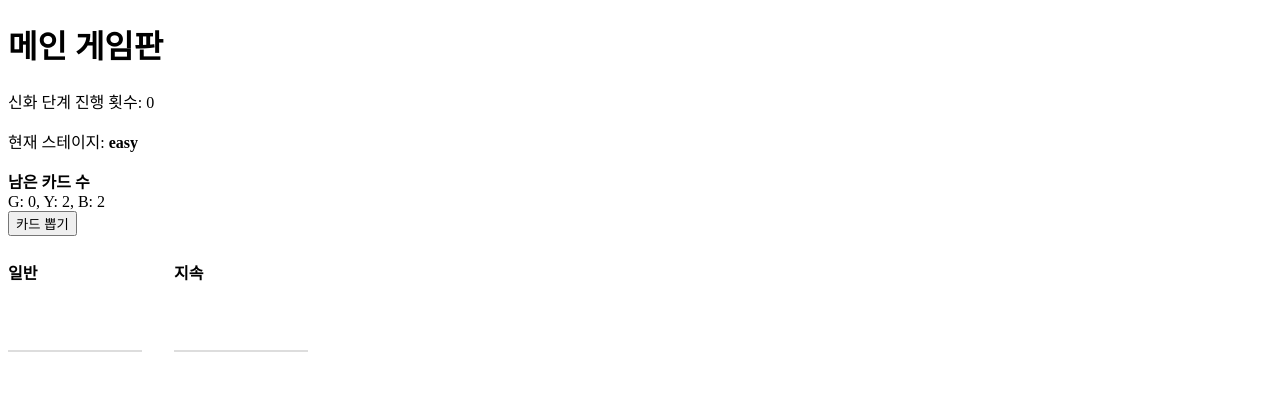
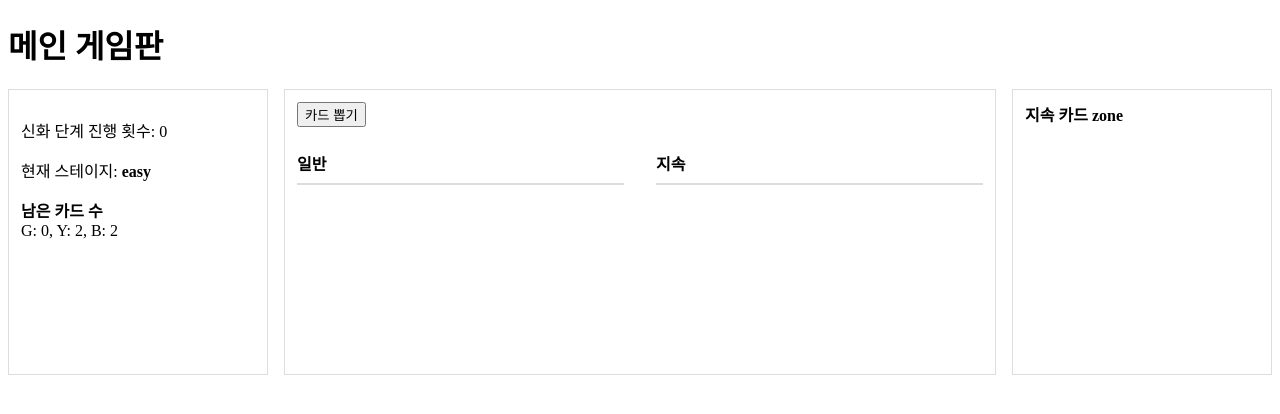
Before and after one commit to CCTTBG/elder, a Vue app: page /boss/1 in a window 1280 px wide. Shown: the top 414 px of the page. Built offline with nearby package versions, Linux system fonts and the light colour scheme.

Commit message:
메임 게임판 기존 와이어프레임에 맞게 css 변경

```diff
--- a/src/component/mainGamePage.vue
+++ b/src/component/mainGamePage.vue
@@ -7,6 +7,9 @@
     </div>
 
     <div v-else>
+  <div class="gameBoard">
+    <!-- 좌측: 상태/남은 카드/턴 정보 -->
+    <section class="leftZone">
       <p>신화 단계 진행 횟수: {{ mythosTurns }}</p>
       <p>현재 스테이지: <b>{{ currentStage }}</b></p>
 
@@ -18,7 +21,10 @@
           B: {{ remaining[currentStage].b }}
         </div>
       </div>
+    </section>
 
+    <!-- 중앙: 카드 뽑기 + (일반/지속 2열 보드) -->
+    <section class="centerZone">
       <button @click="drawMythos" :disabled="isGameOver">
         카드 뽑기
       </button>
@@ -27,13 +33,12 @@
         <b>더 이상 뽑을 카드가 없습니다. (Hard까지 소진)</b>
       </div>
 
-      <!-- ✅ 좌/우 분리 표시 -->
-      <div class="twoColBoard mythosCardScroll" style="margin-top:16px; width:300px; height: 100px; sc">
+      <!-- 기존 2열(일반/지속) 보드는 그대로 중앙에 둠 -->
+      <div class="twoColBoard mythosCardScroll" style="margin-top:16px;">
         <div class="head">일반</div>
         <div class="head">지속</div>
 
         <div v-for="card in drawnCards" :key="card.id" class="row">
-          <!-- 왼쪽: 일반 -->
           <div class="cell">
             <template v-if="!card.Ongoing">
               <span>{{ card.drawTurn }} 턴</span>
@@ -43,7 +48,6 @@
             </template>
           </div>
 
-          <!-- 오른쪽: 지속 -->
           <div class="cell">
             <template v-if="card.Ongoing">
               <span>{{ card.drawTurn }} 턴</span>
@@ -55,10 +59,18 @@
           </div>
         </div>
       </div>
+    </section>
 
-      <!-- 카드 뽑기 서비스 컴포넌트(숨김) -->
-      <mythosCardDeck ref="deck" />
-    </div>
+    <!-- 우측: “지속 카드 zone” 같은 별도 박스(지금은 비워도 됨) -->
+    <section class="rightZone">
+      <div class="zoneTitle">지속 카드 zone</div>
+      <!-- 오늘은 일단 박스만 만들어두고, 다음에 여기에 ongoing만 따로 렌더링해도 됨 -->
+    </section>
+  </div>
+
+  <mythosCardDeck ref="deck" />
+</div>
+
   </div>
 </template>
 
@@ -212,7 +224,26 @@ export default {
   .mythosCardScroll{
 overflow-x: hidden;
 overflow-y: auto;
+max-height: 240px;
   }
+
+  .gameBoard {
+  display: grid;
+  grid-template-columns: 260px 1fr 260px; /* 좌/중/우 폭 */
+  gap: 16px;
+  align-items: start;
+}
+
+.leftZone, .centerZone, .rightZone {
+  border: 1px solid #ddd;
+  padding: 12px;
+  min-height: 260px;
+}
+
+.zoneTitle {
+  font-weight: 700;
+  margin-bottom: 8px;
+}
 .twoColBoard {
   display: grid;
   grid-template-columns: 1fr 1fr;
```
